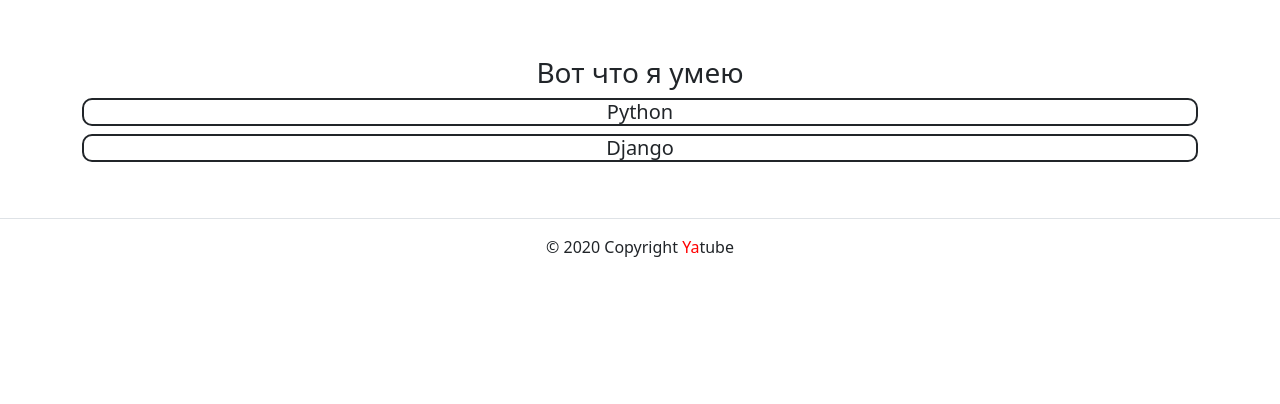
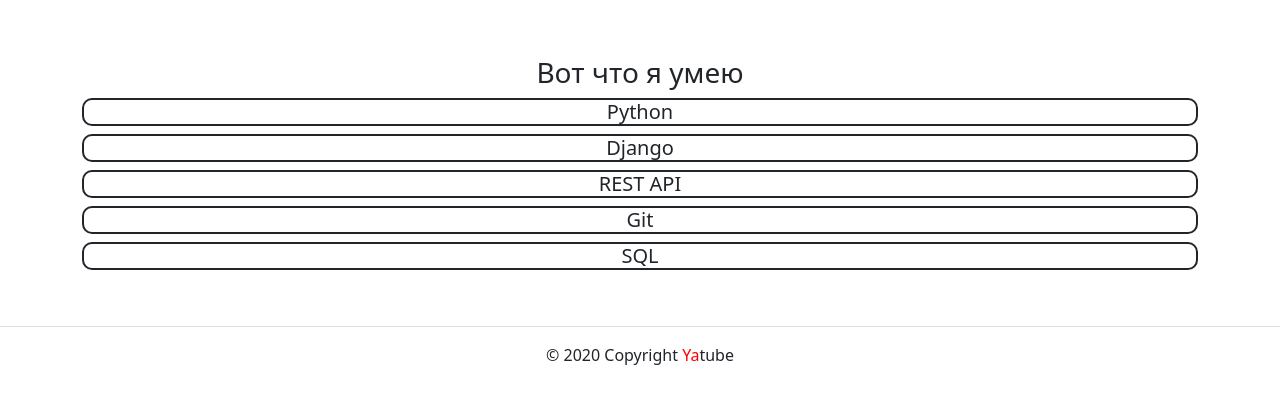
Before and after one commit to ivanov-alexey-serg/hw05_final, a Django app: template yatube/templates/about/tech.html in a window 1280 px wide. Shown: the part 56-460 px from the top of the page. Run offline with Django 3.2, Linux system fonts and the light colour scheme; the template is opened without the code that fills it: most values are stand-ins (such as "Sample title", 1, 10 or a date in 2020); some libraries are stand-ins or nearby versions.

Commit message:
Correct pages

```diff
--- a/yatube/templates/about/tech.html
+++ b/yatube/templates/about/tech.html
@@ -14,7 +14,10 @@
 </style>
 <div>
   <h3 class="centre">Вот что я умею</h3>
-  <h5 class="cell centre" style>Python</p>
+  <h5 class="cell centre">Python</p>
   <h5 class="cell centre">Django</p>
+  <h5 class="cell centre">REST API</p>
+  <h5 class="cell centre">Git</p>
+  <h5 class="cell centre">SQL</p>
 </div>
 {% endblock %}
```
